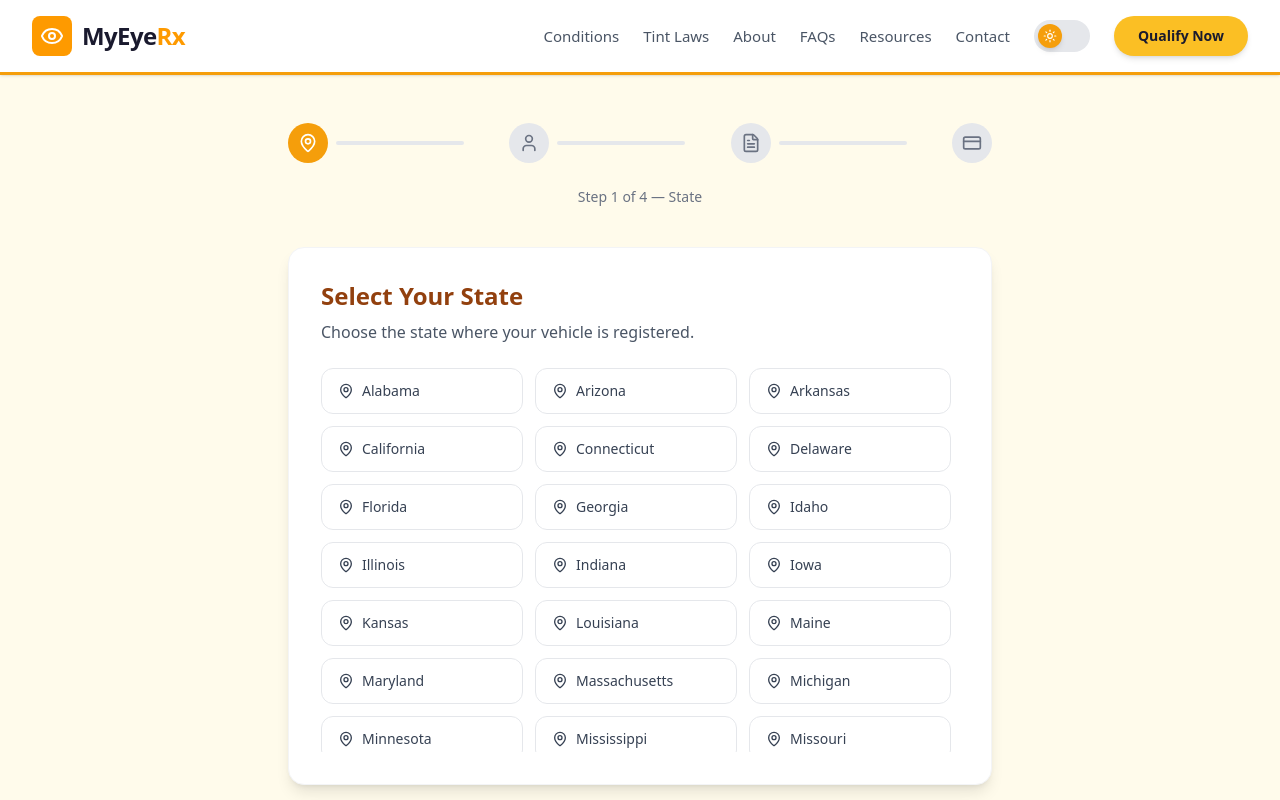
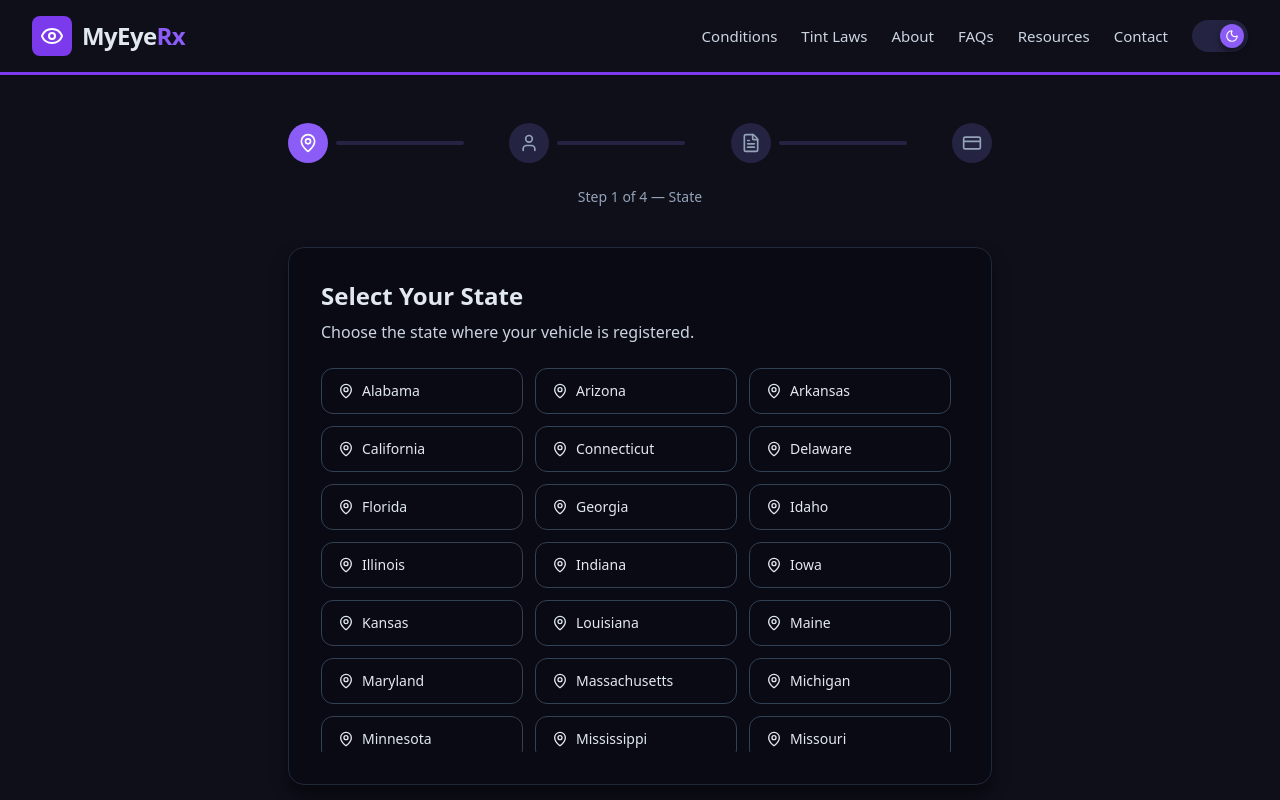
Before and after one commit to FacelessMedia/myeyerx, a Next.js app: page /get-started in a window 1280 px wide. Shown: the top 800 px of the page. Built offline with nearby package versions, Linux system fonts and the light colour scheme.

Commit message:
fix: dark mode default, fix gradient theming, remove Qualify Now button

```diff
--- a/src/app/globals.css
+++ b/src/app/globals.css
@@ -143,6 +143,10 @@ html.night {
 .night .bg-gray-300 { background-color: #475569 !important; }
 .night .bg-gray-900 { background-color: #16162A !important; }
 .night .bg-green-100 { background-color: #052e16 !important; }
+.night .bg-red-50 { background-color: #1A1A2E !important; }
+.night .border-red-200 { border-color: #7f1d1d !important; }
+.night .text-red-800 { color: #fca5a5 !important; }
+.night .text-red-700 { color: #fca5a5 !important; }
 
 /* ---- Amber → Purple backgrounds ---- */
 .night .bg-amber-50 { background-color: #1A1A2E !important; }
@@ -184,8 +188,10 @@ html.night {
 .night .border-amber-500 { border-color: #7C3AED !important; }
 
 /* ---- Gradient overrides (standard Tailwind amber) ---- */
+.night .from-amber-50 { --tw-gradient-from: #1A1A2E !important; }
 .night .from-amber-100 { --tw-gradient-from: #2E1065 !important; }
 .night .to-amber-50 { --tw-gradient-to: #1A1A2E !important; }
+.night .to-amber-100 { --tw-gradient-to: #2E1065 !important; }
 .night .from-amber-900 { --tw-gradient-from: #0A0A14 !important; }
 .night .via-amber-800 { --tw-gradient-via: #1A1A2E !important; }
 .night .to-amber-900 { --tw-gradient-to: #0A0A14 !important; }
--- a/src/app/layout.tsx
+++ b/src/app/layout.tsx
@@ -97,8 +97,13 @@ export default function RootLayout({
   children: React.ReactNode;
 }>) {
   return (
-    <html lang="en">
+    <html lang="en" className="night">
       <head>
+        <script
+          dangerouslySetInnerHTML={{
+            __html: `(function(){try{if(localStorage.getItem('myeyerx-theme')==='light'){document.documentElement.classList.remove('night')}}catch(e){}})();`,
+          }}
+        />
         <Script
           src={`https://www.googletagmanager.com/gtag/js?id=${GA_ID}`}
           strategy="afterInteractive"
--- a/src/components/Header.tsx
+++ b/src/components/Header.tsx
@@ -45,12 +45,6 @@ export default function Header() {
                 </Link>
               ))}
               <ThemeToggle />
-              <Link
-                href="/get-started"
-                className="inline-flex items-center justify-center px-6 py-2.5 text-sm font-bold text-heading bg-cta hover:bg-amber-300 rounded-full transition-all shadow-md hover:shadow-lg"
-              >
-                Qualify Now
-              </Link>
             </nav>
 
             {/* Mobile Menu Button */}
@@ -83,13 +77,6 @@ export default function Header() {
               <span className="text-sm text-gray-500">Night Mode</span>
               <ThemeToggle />
             </div>
-            <Link
-              href="/get-started"
-              className="inline-flex items-center justify-center px-6 py-3 text-sm font-bold text-heading bg-cta hover:bg-amber-300 rounded-full transition-all mt-1"
-              onClick={() => setMobileOpen(false)}
-            >
-              Qualify Now
-            </Link>
           </nav>
         </div>
       )}
--- a/src/components/ThemeProvider.tsx
+++ b/src/components/ThemeProvider.tsx
@@ -8,7 +8,7 @@ const ThemeContext = createContext<{
   theme: Theme;
   toggleTheme: () => void;
 }>({
-  theme: "light",
+  theme: "night",
   toggleTheme: () => {},
 });
 
@@ -17,13 +17,15 @@ export function useTheme() {
 }
 
 export default function ThemeProvider({ children }: { children: React.ReactNode }) {
-  const [theme, setTheme] = useState<Theme>("light");
+  const [theme, setTheme] = useState<Theme>("night");
   const [mounted, setMounted] = useState(false);
 
   useEffect(() => {
     const stored = localStorage.getItem("myeyerx-theme") as Theme | null;
-    if (stored === "night") {
-      setTheme("night");
+    if (stored === "light") {
+      setTheme("light");
+      document.documentElement.classList.remove("night");
+    } else {
       document.documentElement.classList.add("night");
     }
     setMounted(true);
```
